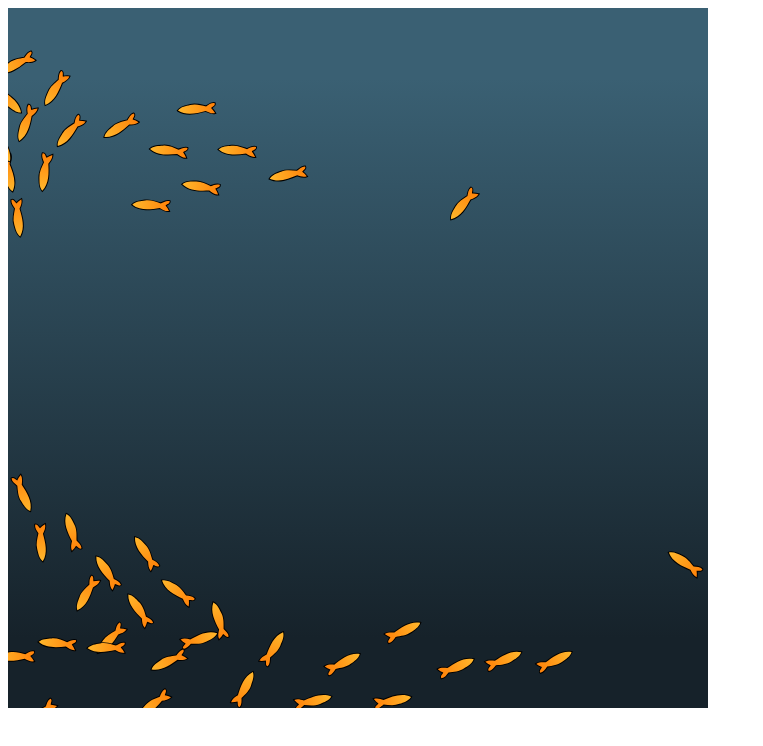
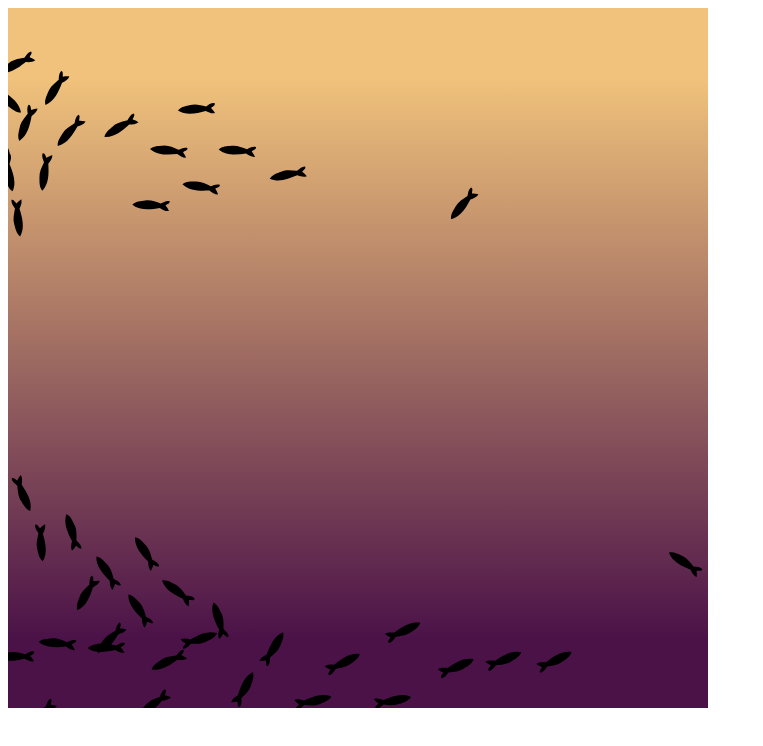
Before and after one commit to jiwonkim/flocks, a plain HTML site: page index.html in a window 1280 px wide. Shown: the whole page, without its empty margins (0-763 px from the left). Drawn offline with Linux system fonts and the light colour scheme.

Commit message:
Better colorscheme for school

```diff
--- a/index.html
+++ b/index.html
@@ -43,14 +43,6 @@
                     );
                     context.rotate(Math.atan2(bodies[i].vy(), bodies[i].vx()));
                     context.translate(-fishWidth/2, -fishHeight/2);
-
-                    context.lineWidth = 2;
-                    context.stroke(fishPath);
-
-                    var gradient = context.createLinearGradient(0, 0, 50, 0);
-                    gradient.addColorStop(0, '#FF8008');
-                    gradient.addColorStop(1, '#FFC837');
-                    context.fillStyle = gradient;
                     context.fill(fishPath);
 
                     context.restore();
@@ -61,11 +53,11 @@
         </script>
         <style>
             canvas {
-                background: -webkit-linear-gradient(0deg, #16222A 10%, #3A6073 90%); /* Chrome 10+, Saf5.1+ */
-                background:    -moz-linear-gradient(0deg, #16222A 10%, #3A6073 90%); /* FF3.6+ */
-                background:     -ms-linear-gradient(0deg, #16222A 10%, #3A6073 90%); /* IE10 */
-                background:      -o-linear-gradient(0deg, #16222A 10%, #3A6073 90%); /* Opera 11.10+ */
-                background:         linear-gradient(0deg, #16222A 10%, #3A6073 90%); /* W3C */
+                background: -webkit-linear-gradient(180deg, #F0C27B 10%, #4B1248 90%); /* Chrome 10+, Saf5.1+ */
+                background:    -moz-linear-gradient(180deg, #F0C27B 10%, #4B1248 90%); /* FF3.6+ */
+                background:     -ms-linear-gradient(180deg, #F0C27B 10%, #4B1248 90%); /* IE10 */
+                background:      -o-linear-gradient(180deg, #F0C27B 10%, #4B1248 90%); /* Opera 11.10+ */
+                background:         linear-gradient(180deg, #F0C27B 10%, #4B1248 90%); /* W3C */
             }
         </style>
     </head>
```
